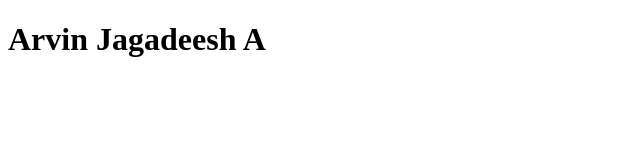
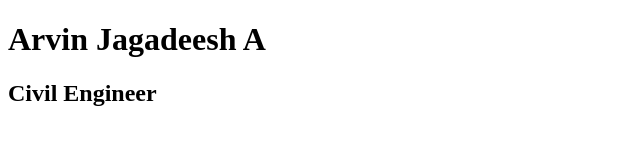
Before and after one commit to aswinJammanath/Git-learning-1, a plain HTML site: page index-1.html in a window 1280 px wide. Shown: the whole page, without its empty margins (0-640 px from the left). Drawn offline with Linux system fonts and the light colour scheme.

Commit message:
changed index-1 in feature branch

```diff
--- a/index-1.html
+++ b/index-1.html
@@ -8,5 +8,6 @@
 </head>
 <body>
     <h1>Arvin Jagadeesh A</h1>
+    <h2>Civil Engineer</h2>
 </body>
 </html>
```
